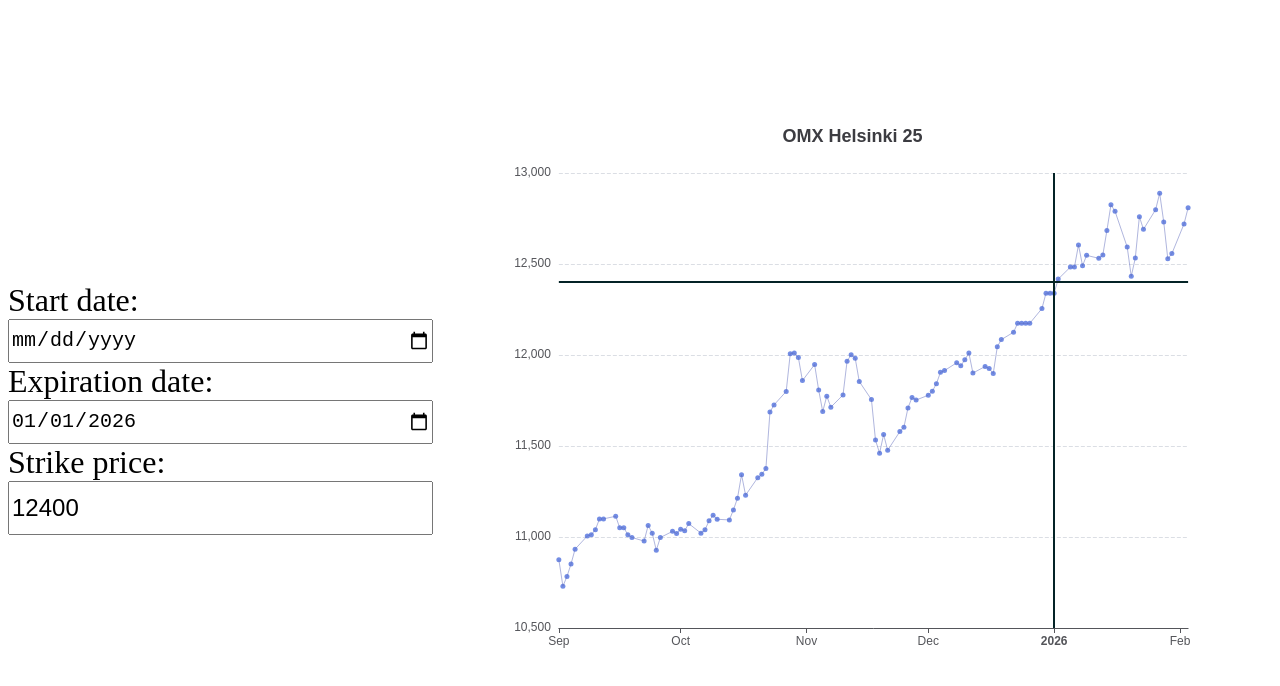
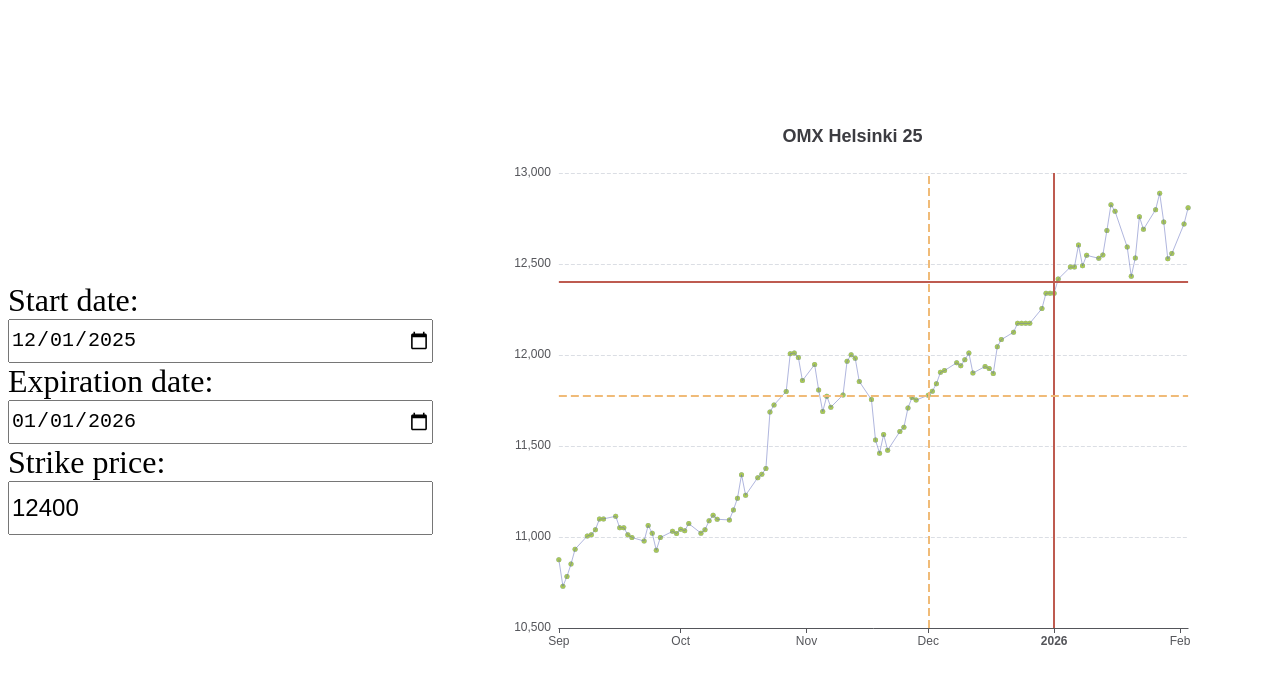
Before and after one commit to WilliamTuominiemi/Vopti, a Vue app: page / in a window 1280 px wide. Shown: the top 686 px of the page. Built offline with nearby package versions, Linux system fonts and the light colour scheme.

Commit message:
start date and price lines

```diff
--- a/src/App.vue
+++ b/src/App.vue
@@ -31,8 +31,19 @@ use([
   LineChart,
 ])
 
+const startDate = ref('2025-12-01')
 const expirationDate = ref('2026-01-01')
 const strikePrice = ref(12400)
+
+function getGraphValueAtDate(dateStr: string) {
+  if (!dateStr) return 0
+
+  const match = seriesData.value.find(([date]) => {
+    return date.toISOString().startsWith(dateStr)
+  })
+
+  return match ? match[1] : 0
+}
 
 const option = computed(() => ({
   title: {
@@ -63,7 +74,7 @@ const option = computed(() => ({
         symbol: 'none',
         label: { show: false },
         lineStyle: {
-          color: '#042326',
+          color: '#BE5B50',
           type: 'solid',
           width: 2,
         },
@@ -74,6 +85,28 @@ const option = computed(() => ({
               : new Date('2026-01-01').getTime(),
           },
           { yAxis: strikePrice.value },
+        ],
+      },
+    },
+    {
+      type: 'scatter',
+      data: seriesData.value,
+      symbolSize: 5,
+      markLine: {
+        symbol: 'none',
+        label: { show: false },
+        lineStyle: {
+          color: '#F0BB78',
+          type: 'dashed',
+          width: 2,
+        },
+        data: [
+          {
+            xAxis: startDate.value
+              ? new Date(startDate.value).getTime()
+              : new Date('2025-12-01').getTime(),
+          },
+          { yAxis: getGraphValueAtDate(startDate.value) },
         ],
       },
     },
@@ -94,7 +127,7 @@ const option = computed(() => ({
   <div class="row">
     <div class="option-controls col hz-center">
       <label for="start-date">Start date: </label>
-      <input id="start-date" name="start-date" type="date" />
+      <input id="start-date" name="start-date" v-model="startDate" type="date" />
       <label for="expiration-date">Expiration date: </label>
       <input id="expiration-date" name="expiration-date" v-model="expirationDate" type="date" />
       <label for="strike-price">Strike price: </label>
```
